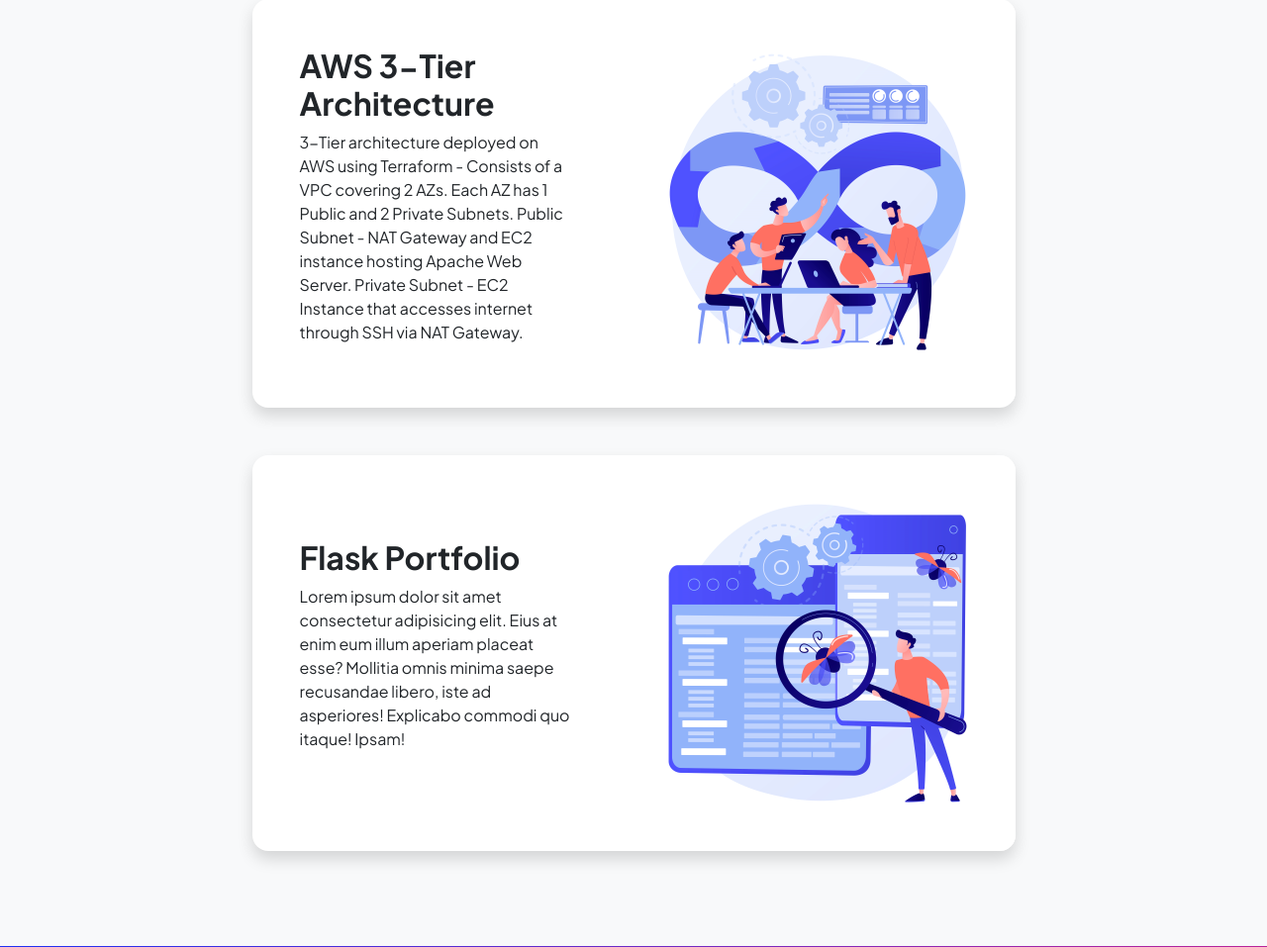
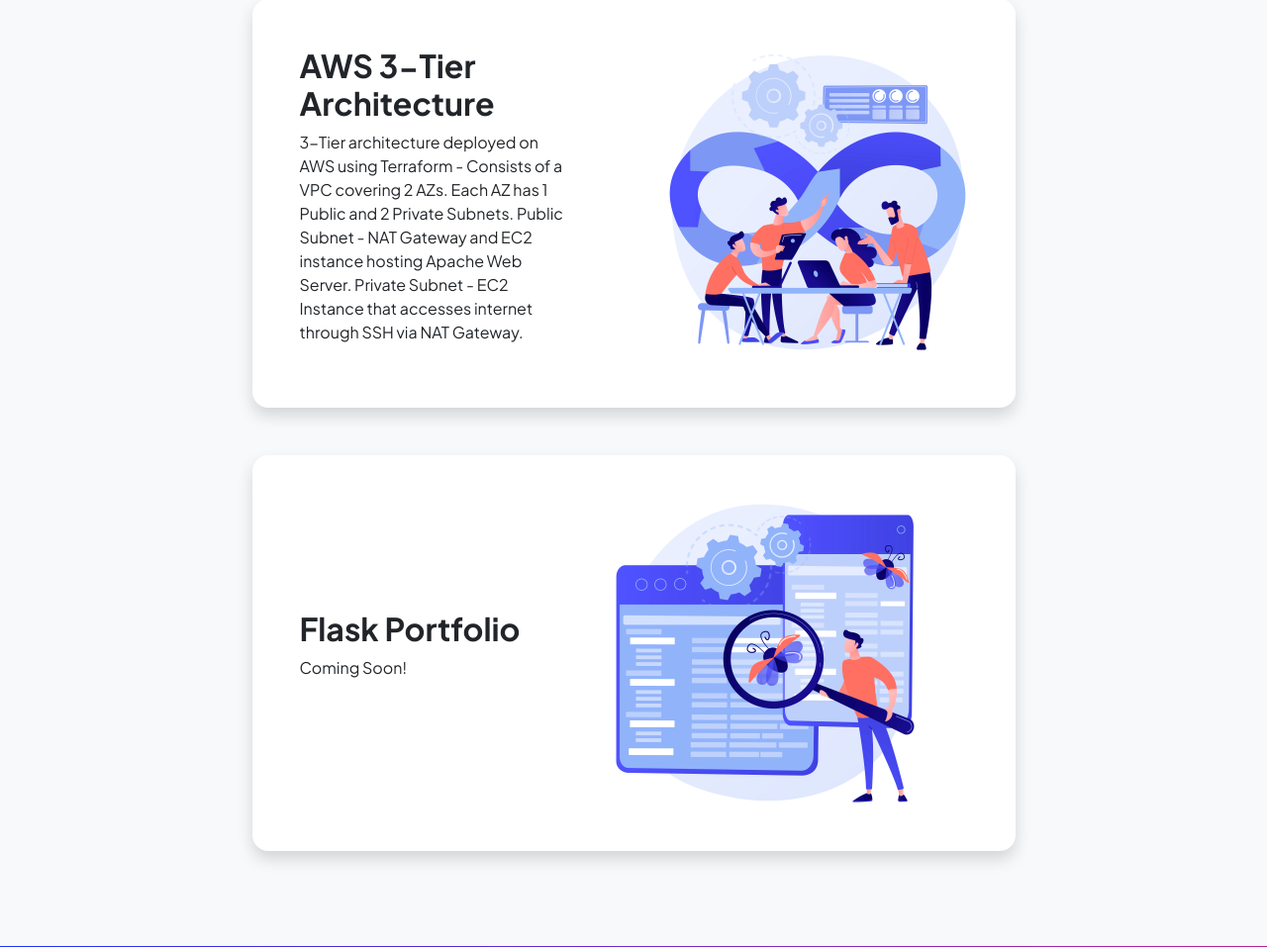
Before and after one commit to aayanb134/Flask-Portfolio, a Flask app: page /projects.html in a window 1280 px wide. Shown: the part 822-1779 px from the top of the page at 99% size. Run offline with Flask 3, Linux system fonts and the light colour scheme; some libraries are stand-ins or nearby versions.

Commit message:
projects.html

```diff
--- a/App/templates/projects.html
+++ b/App/templates/projects.html
@@ -72,7 +72,7 @@
                                     <div class="d-flex align-items-center">
                                         <div class="p-5">
                                             <h2 class="fw-bolder">Flask Portfolio</h2>
-                                            <p>Lorem ipsum dolor sit amet consectetur adipisicing elit. Eius at enim eum illum aperiam placeat esse? Mollitia omnis minima saepe recusandae libero, iste ad asperiores! Explicabo commodi quo itaque! Ipsam!</p>
+                                            <p>Coming Soon!</p>
                                         </div>
                                         <img class="img-fluid" src="static/dev3.png" alt="..." />
                                     </div>
```
